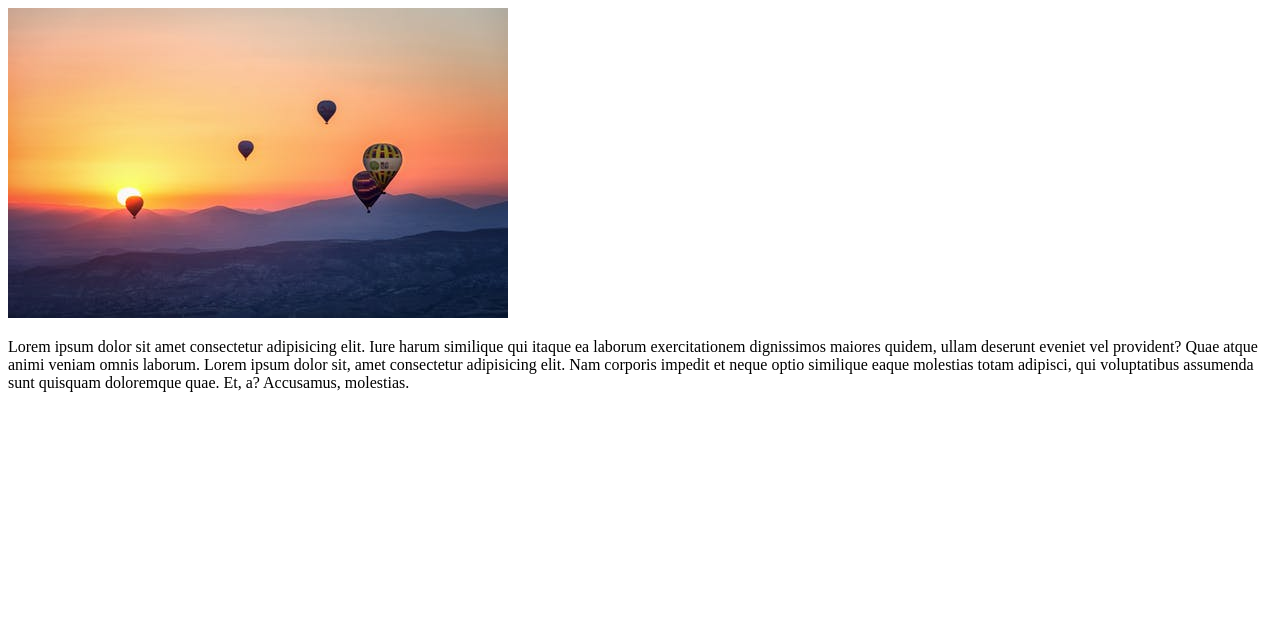
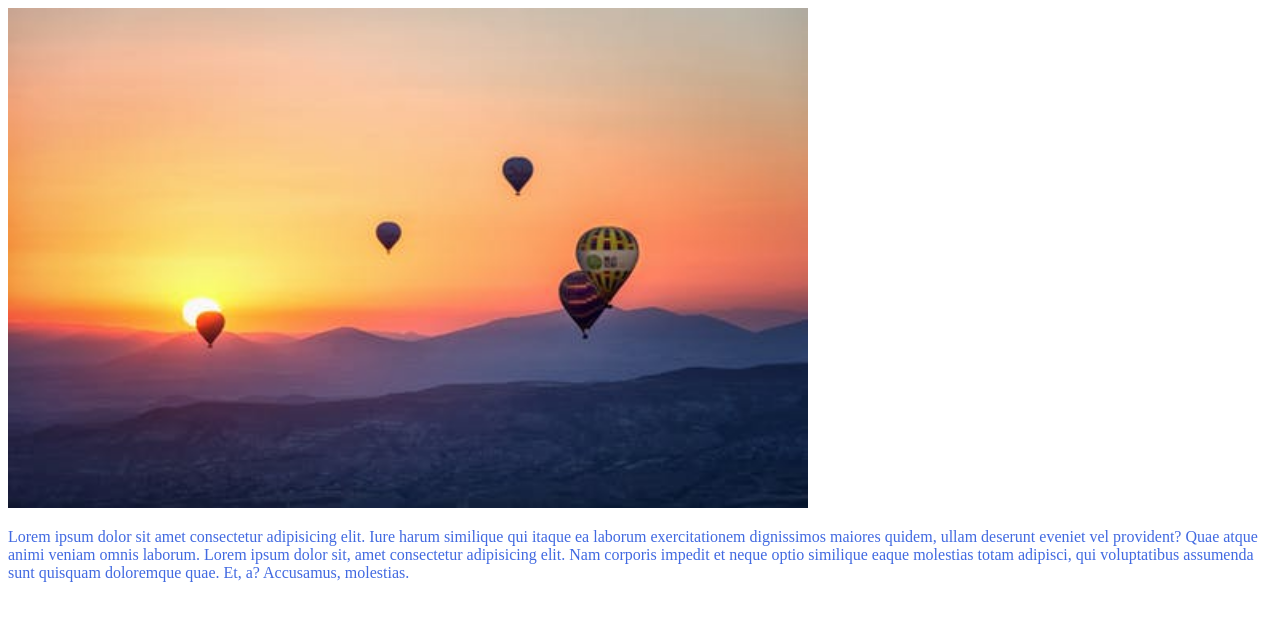
Before and after one commit to cristina1084/fullstack-ictk, a plain HTML site: page htmlcss/pic.html in a window 1280 px wide. Drawn offline with Linux system fonts and the light colour scheme.

Commit message:
change color

```diff
--- a/htmlcss/pic.html
+++ b/htmlcss/pic.html
@@ -7,7 +7,7 @@
     <title>Picture</title>
 </head>
 <body>
-    <img src="./image.jpeg" alt="">
-    <p> Lorem ipsum dolor sit amet consectetur adipisicing elit. Iure harum similique qui itaque ea laborum exercitationem dignissimos maiores quidem, ullam deserunt eveniet vel provident? Quae atque animi veniam omnis laborum. Lorem ipsum dolor sit, amet consectetur adipisicing elit. Nam corporis impedit et neque optio similique eaque molestias totam adipisci, qui voluptatibus assumenda sunt quisquam doloremque quae. Et, a? Accusamus, molestias. </p>
+    <img src="./image.jpeg" alt="" width="800" height="500">
+    <p style="color: royalblue"> Lorem ipsum dolor sit amet consectetur adipisicing elit. Iure harum similique qui itaque ea laborum exercitationem dignissimos maiores quidem, ullam deserunt eveniet vel provident? Quae atque animi veniam omnis laborum. Lorem ipsum dolor sit, amet consectetur adipisicing elit. Nam corporis impedit et neque optio similique eaque molestias totam adipisci, qui voluptatibus assumenda sunt quisquam doloremque quae. Et, a? Accusamus, molestias. </p>
 </body>
 </html>
```
Also changed, not shown: htmlcss/student.html (+0 -1 lines).
